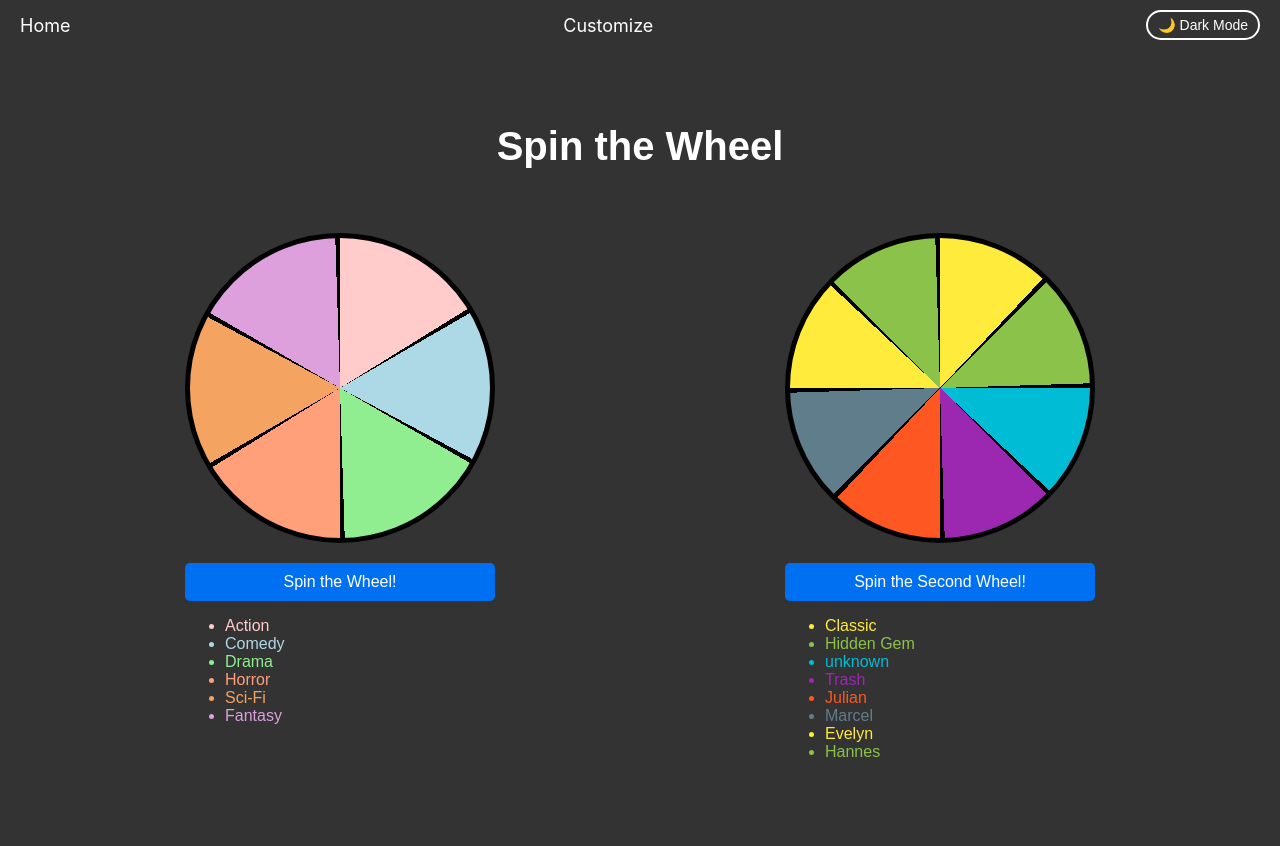
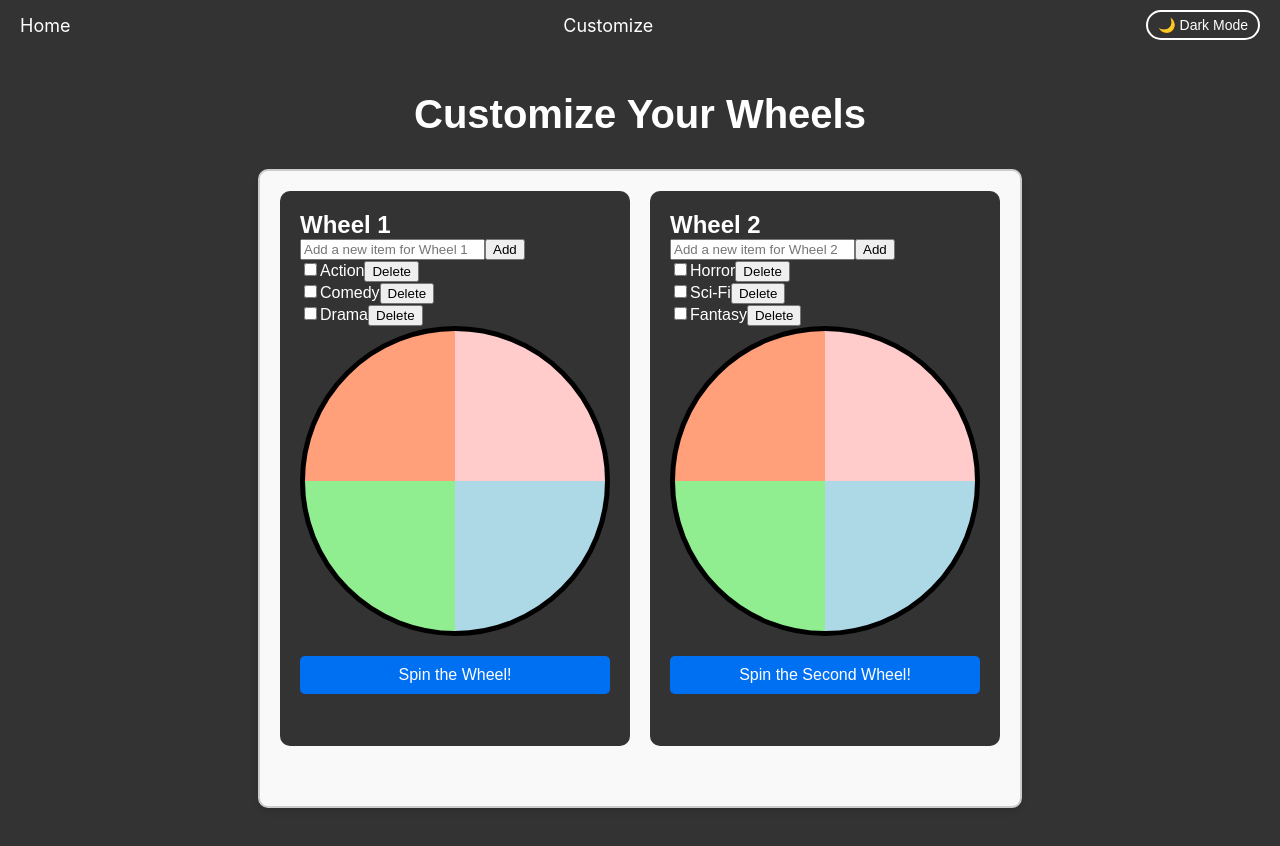
Before and after one commit to Chopsyy/jellyfin-wheel-plugin, a Next.js app: page / in a window 1280 px wide. Shown: the top 846 px of the page. Built offline with nearby package versions, Linux system fonts and the light colour scheme.

Commit message:
2 wheels customizable

```diff
--- a/src/pages/index.tsx
+++ b/src/pages/index.tsx
@@ -1,29 +1,132 @@
-import { useEffect, useState } from "react";
+import { useState } from "react";
 import { Wheel } from "../components/Wheel";
-
+import SecondWheel from "../components/SecondWheel";
 import styles from "../styles/Home.module.css";
-import SecondWheel from "../components/SecondWheel";
 
 const Home = () => {
-  const [titles, setTitles] = useState<string[]>([]);
-  const values = ["Action", "Comedy", "Drama", "Horror", "Sci-Fi", "Fantasy"];
-  const secondWheelItems = [
-    "Classic",
-    "Hidden Gem",
-    "unknown",
-    "Trash",
-    "Julian",
-    "Marcel",
-    "Evelyn",
-    "Hannes",
-  ];
+  const [wheel1Items, setWheel1Items] = useState<string[]>([]);
+  const [wheel2Items, setWheel2Items] = useState<string[]>([]);
+
+  const [inputValue1, setInputValue1] = useState("");
+  const [inputValue2, setInputValue2] = useState("");
+  const [availableItems1, setAvailableItems1] = useState<string[]>([
+    "Action",
+    "Comedy",
+    "Drama",
+  ]);
+  const [availableItems2, setAvailableItems2] = useState<string[]>([
+    "Horror",
+    "Sci-Fi",
+    "Fantasy",
+  ]);
+
+  const handleAddItem = (wheel: number) => {
+    if (
+      wheel === 1 &&
+      inputValue1.trim() &&
+      !availableItems1.includes(inputValue1)
+    ) {
+      setAvailableItems1([...availableItems1, inputValue1]);
+      setInputValue1("");
+    } else if (
+      wheel === 2 &&
+      inputValue2.trim() &&
+      !availableItems2.includes(inputValue2)
+    ) {
+      setAvailableItems2([...availableItems2, inputValue2]);
+      setInputValue2("");
+    }
+  };
+
+  const handleCheckboxChange = (item: string, wheel: number) => {
+    if (wheel === 1) {
+      setWheel1Items((prev) =>
+        prev.includes(item) ? prev.filter((i) => i !== item) : [...prev, item]
+      );
+    } else {
+      setWheel2Items((prev) =>
+        prev.includes(item) ? prev.filter((i) => i !== item) : [...prev, item]
+      );
+    }
+  };
+
+  const handleDeleteItem = (item: string, wheel: number) => {
+    if (wheel === 1) {
+      setAvailableItems1((prev) => prev.filter((i) => i !== item));
+      setWheel1Items((prev) => prev.filter((i) => i !== item));
+    } else {
+      setAvailableItems2((prev) => prev.filter((i) => i !== item));
+      setWheel2Items((prev) => prev.filter((i) => i !== item));
+    }
+  };
 
   return (
     <div className={styles.container}>
-      <h1 className={styles.title}>Spin the Wheel</h1>
-      <div className={styles.wheelsContainer}>
-        <Wheel items={values} />
-        <SecondWheel items={secondWheelItems} />
+      <h1 className={styles.title}>Customize Your Wheels</h1>
+      <div className={styles.wrapper}>
+        <div className={styles.wheelSection}>
+          <h2>Wheel 1</h2>
+          <div className={styles.inputContainer}>
+            <input
+              type="text"
+              value={inputValue1}
+              onChange={(e) => setInputValue1(e.target.value)}
+              placeholder="Add a new item for Wheel 1"
+            />
+            <button onClick={() => handleAddItem(1)}>Add</button>
+          </div>
+          <div className={styles.checkboxContainer}>
+            {availableItems1.map((item) => (
+              <div key={item} className={styles.checkboxItem}>
+                <input
+                  type="checkbox"
+                  checked={wheel1Items.includes(item)}
+                  onChange={() => handleCheckboxChange(item, 1)}
+                />
+                {item}
+                <button
+                  onClick={() => handleDeleteItem(item, 1)}
+                  className={styles.deleteButton}
+                >
+                  Delete
+                </button>
+              </div>
+            ))}
+          </div>
+          <Wheel items={wheel1Items} />
+        </div>
+
+        <div className={styles.wheelSection}>
+          <h2>Wheel 2</h2>
+          <div className={styles.inputContainer}>
+            <input
+              type="text"
+              value={inputValue2}
+              onChange={(e) => setInputValue2(e.target.value)}
+              placeholder="Add a new item for Wheel 2"
+            />
+            <button onClick={() => handleAddItem(2)}>Add</button>
+          </div>
+          <div className={styles.checkboxContainer}>
+            {availableItems2.map((item) => (
+              <div key={item} className={styles.checkboxItem}>
+                <input
+                  type="checkbox"
+                  checked={wheel2Items.includes(item)}
+                  onChange={() => handleCheckboxChange(item, 2)}
+                />
+                {item}
+                <button
+                  onClick={() => handleDeleteItem(item, 2)}
+                  className={styles.deleteButton}
+                >
+                  Delete
+                </button>
+              </div>
+            ))}
+          </div>
+          <SecondWheel items={wheel2Items} />
+        </div>
       </div>
     </div>
   );
--- a/src/styles/Home.module.css
+++ b/src/styles/Home.module.css
@@ -53,3 +53,23 @@
 .toggleButton:hover {
   background-color: #005bb5;
 }
+
+.wrapper {
+  display: flex;
+  flex-direction: row;
+  justify-content: space-between;
+  align-items: flex-start;
+  gap: 20px;
+  border: 2px solid #ccc;
+  padding: 20px;
+  border-radius: 10px;
+  background-color: #f9f9f9;
+  box-shadow: 0 4px 6px rgba(0, 0, 0, 0.1);
+}
+
+.wheelSection {
+  margin-bottom: 40px;
+  background-color: #333; /* Match dark mode background */
+  padding: 20px;
+  border-radius: 10px;
+}
```
